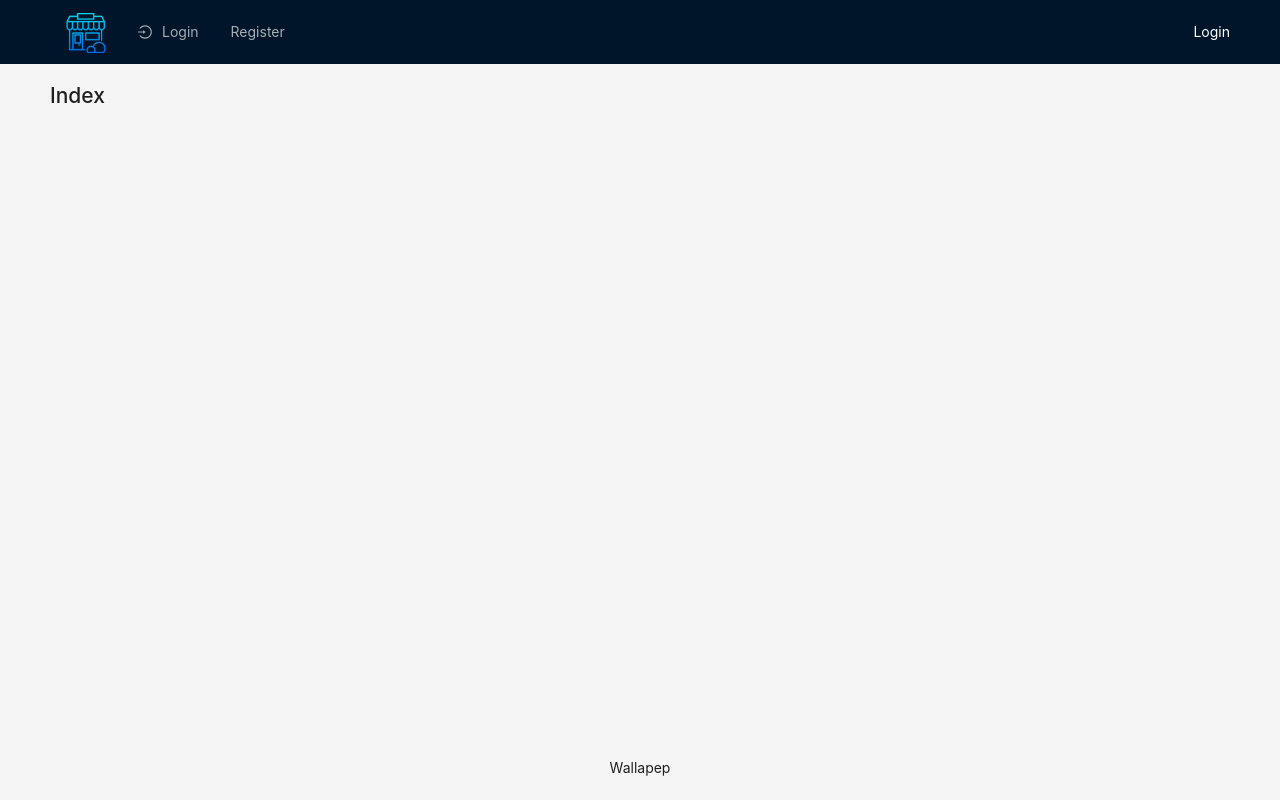
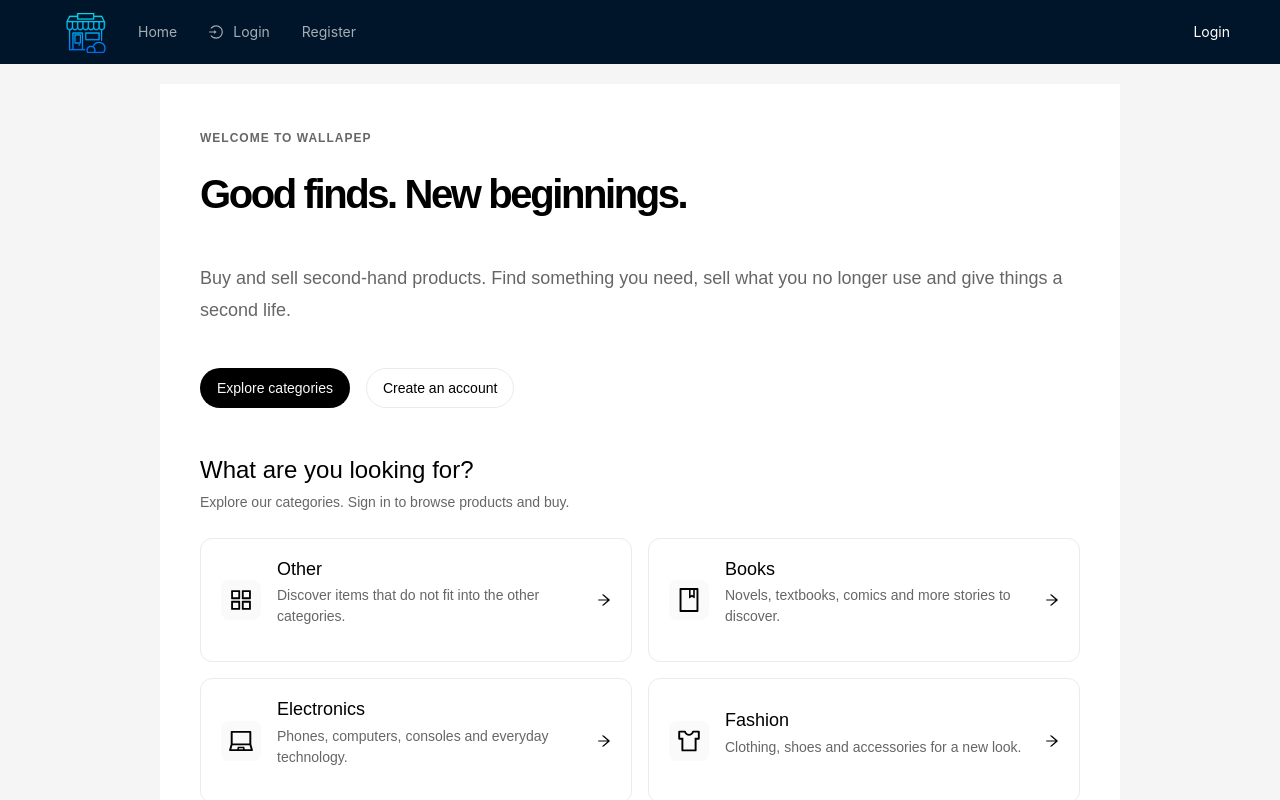
Before and after one commit to manugbd/MIW-DPIU-Wallapep, a Next.js app: page / in a window 1280 px wide. Built offline with nearby package versions, Linux system fonts and the light colour scheme.

Commit message:
Se realiza la pantalla de inicio.

```diff
--- /dev/null
+++ b/src/components/products/CategoryGrid.js
@@ -0,0 +1,51 @@
+import Link from "next/link";
+import {
+  AppstoreOutlined,
+  BookOutlined,
+  LaptopOutlined,
+  SkinOutlined,
+  HomeOutlined,
+  TrophyOutlined,
+  GiftOutlined,
+  ArrowRightOutlined,
+} from "@ant-design/icons";
+import {
+  PRODUCT_CATEGORIES,
+} from "@/models/ProductCategories";
+import styles from "@/styles/Home.module.css";
+
+const CATEGORY_ICONS = {
+  AppstoreOutlined,
+  BookOutlined,
+  LaptopOutlined,
+  SkinOutlined,
+  HomeOutlined,
+  TrophyOutlined,
+  GiftOutlined,
+};
+
+export default function CategoryGrid({ isLoggedIn }) {
+  return (
+    <div className={styles.categories}>
+      {PRODUCT_CATEGORIES.map((category) => {
+        const Icon = CATEGORY_ICONS[category.icon] || AppstoreOutlined;
+        const href = isLoggedIn
+          ? { pathname: "/products", query: { category: category.value } }
+          : "/login";
+
+        return (
+          <Link key={category.value} href={href} className={styles.category}>
+            <span className={styles.icon} aria-hidden="true">
+              <Icon />
+            </span>
+            <div>
+              <h3>{category.label}</h3>
+              <p>{category.description}</p>
+            </div>
+            <ArrowRightOutlined className={styles.arrow} aria-hidden="true" />
+          </Link>
+        );
+      })}
+    </div>
+  );
+}
--- a/src/models/ProductCategories.js
+++ b/src/models/ProductCategories.js
@@ -1,24 +1,67 @@
-export const DEFAULT_PRODUCT_CATEGORY = "Other";
+export const PRODUCT_CATEGORY_MAP = {
+  OTHER: {
+    value: "Other",
+    icon: "AppstoreOutlined",
+    label: "Other",
+    description: "Discover items that do not fit into the other categories.",
+  },
+  BOOKS: {
+    value: "Books",
+    icon: "BookOutlined",
+    label: "Books",
+    description: "Novels, textbooks, comics and more stories to discover.",
+  },
+  ELECTRONICS: {
+    value: "Electronics",
+    icon: "LaptopOutlined",
+    label: "Electronics",
+    description: "Phones, computers, consoles and everyday technology.",
+  },
+  FASHION: {
+    value: "Fashion",
+    icon: "SkinOutlined",
+    label: "Fashion",
+    description: "Clothing, shoes and accessories for a new look.",
+  },
+  HOME: {
+    value: "Home",
+    icon: "HomeOutlined",
+    label: "Home",
+    description: "Furniture, decor and useful things for your home.",
+  },
+  SPORTS: {
+    value: "Sports",
+    icon: "TrophyOutlined",
+    label: "Sports",
+    description: "Equipment and accessories for your next activity.",
+  },
+  TOYS: {
+    value: "Toys",
+    icon: "GiftOutlined",
+    label: "Toys",
+    description: "Games, puzzles and toys ready for more playtime.",
+  },
+};
 
-export const PRODUCT_CATEGORIES = [
-  "Books",
-  "Electronics",
-  "Fashion",
-  "Home",
-  "Other",
-  "Sports",
-  "Toys",
-].sort((first, second) => {
-  if (first === second) return 0;
-  if (first === DEFAULT_PRODUCT_CATEGORY) return -1;
-  if (second === DEFAULT_PRODUCT_CATEGORY) return 1;
-  return first.localeCompare(second, "en");
-});
+export const DEFAULT_PRODUCT_CATEGORY = PRODUCT_CATEGORY_MAP.OTHER.value;
 
-export const PRODUCT_CATEGORY_OPTIONS = PRODUCT_CATEGORIES.map((category) => ({
-  label: category,
-  value: category,
-}));
+export const PRODUCT_CATEGORIES = Object.values(PRODUCT_CATEGORY_MAP).sort(
+  (first, second) => {
+    if (first.value === second.value) return 0;
+    if (first.value === DEFAULT_PRODUCT_CATEGORY) return -1;
+    if (second.value === DEFAULT_PRODUCT_CATEGORY) return 1;
+    return first.label.localeCompare(second.label, "en");
+  },
+);
+
+export const PRODUCT_CATEGORY_OPTIONS = PRODUCT_CATEGORIES.map(
+  ({ label, value }) => ({ label, value }),
+);
 
 export const isProductCategory = (category) =>
-  PRODUCT_CATEGORIES.includes(category);
+  PRODUCT_CATEGORIES.some(({ value }) => value === category);
+
+export const getProductsInCategory = (products, category) =>
+  isProductCategory(category)
+    ? products.filter((product) => product.category === category)
+    : products;
--- a/src/pages/_app.js
+++ b/src/pages/_app.js
@@ -54,13 +54,9 @@ export default function App({ Component, pageProps }) {
             let jsonData = await response.json();
             setLogin(jsonData.activeApiKey)
 
-            if (!jsonData.activeApiKey){
-                router.push("/login")
-            }
             return(jsonData.activeApiKey)
         } else {
             setLogin(false)
-            router.push("/login")
             return (false)
         }
     }
@@ -108,7 +104,8 @@ export default function App({ Component, pageProps }) {
                 <Col xs= {18} sm={19} md={20} lg={21} xl = {22}>
                 {!login &&
                     <Menu theme="dark" mode="horizontal" items={ [
-                        { key:"logo",  label: <img src="/logo.png" width="40" height="40" />},
+                        { key:"logo", label: <Link href="/" aria-label="Wallapep home"><img src="/logo.png" alt="Wallapep" width="40" height="40" /></Link>},
+                        { key:"menuHome", label: <Link href="/">Home</Link>},
                         { key:"menuLogin",  icon: <LoginOutlined/>, label: <Link href="/login">Login</Link>},
                         { key:"menuRegister",  label: <Link href="/register">Register</Link>},
                     ]} >
@@ -116,7 +113,8 @@ export default function App({ Component, pageProps }) {
                 }
                 {login &&
                     <Menu theme="dark" mode="horizontal" items={ [
-                        { key:"logo",  label: <img src="/logo.png" width="40" height="40" />},
+                        { key:"logo", label: <Link href="/" aria-label="Wallapep home"><img src="/logo.png" alt="Wallapep" width="40" height="40" /></Link>},
+                        { key:"menuHome", label: <Link href="/">Home</Link>},
                         { key:"menuProducts",  label: <Link href="/products">Products</Link>},
                         { key:"menuCreateProduct",  label: <Link href="/createProduct">Sell</Link>},
                         { key:"menuMyProduct", label: <Link href="/myProducts">My Products</Link> },
@@ -138,8 +136,8 @@ export default function App({ Component, pageProps }) {
                 </Col>
             </Row>
           </Header>
-          <Content style={{ padding: "20px 50px" }}>
-              <Component {...pageProps} setLogin={setLogin} openNotification={openNotification} />
+          <Content style={{ padding: "20px clamp(16px, 4vw, 50px)" }}>
+              <Component {...pageProps} isLoggedIn={login} setLogin={setLogin} openNotification={openNotification} />
           </Content>
           <Footer style={{ textAlign: "center" }}> Wallapep </Footer>
       </Layout>
--- a/src/pages/index.js
+++ b/src/pages/index.js
@@ -1,8 +1,55 @@
+import Head from "next/head";
+import Link from "next/link";
+import CategoryGrid from "@/components/products/CategoryGrid";
+import styles from "@/styles/Home.module.css";
 
-export default function Home() {
+export default function Home({ isLoggedIn = false }) {
   return (
-    <h2>
-      Index
-    </h2>
+    <main className={styles.page}>
+      <Head>
+        <title>Wallapep | Buy and sell second-hand products</title>
+        <meta
+          name="description"
+          content="Buy and sell second-hand products on Wallapep. Explore categories and give your things a second life."
+        />
+        <link rel="icon" href="/favicon.ico" />
+      </Head>
+
+      <div className={styles.main}>
+        <section className={styles.intro} aria-labelledby="welcome-title">
+          <span className={styles.eyebrow}>WELCOME TO WALLAPEP</span>
+          <h1 id="welcome-title">Good finds. New beginnings.</h1>
+          <p>
+            Buy and sell second-hand products. Find something you need, sell
+            what you no longer use and give things a second life.
+          </p>
+          <div className={styles.ctas}>
+            <a className={styles.primary} href="#categories">
+              Explore categories
+            </a>
+            <Link
+              className={styles.secondary}
+              href={isLoggedIn ? "/createProduct" : "/register"}
+            >
+              {isLoggedIn ? "Sell a product" : "Create an account"}
+            </Link>
+          </div>
+        </section>
+
+        <section
+          id="categories"
+          aria-labelledby="categories-title"
+          className={styles.categorySection}
+        >
+          <h2 id="categories-title">What are you looking for?</h2>
+          <p className={styles.sectionDescription}>
+            {isLoggedIn
+              ? "Choose a category to explore its products."
+              : "Explore our categories. Sign in to browse products and buy."}
+          </p>
+          <CategoryGrid isLoggedIn={isLoggedIn} />
+        </section>
+      </div>
+    </main>
   );
 }
--- a/src/services/productsService.js
+++ b/src/services/productsService.js
@@ -1,4 +1,4 @@
-const productRequest = async (path, options) => {
+const productRequest = async (path, options = {}) => {
   let response;
 
   try {
--- a/src/styles/Home.module.css
+++ b/src/styles/Home.module.css
@@ -9,27 +9,37 @@
   --button-secondary-hover: #f2f2f2;
   --button-secondary-border: #ebebeb;
 
+  width: 100%;
+  max-width: 960px;
+  margin-inline: auto;
   display: flex;
-  min-height: 100vh;
   align-items: center;
   justify-content: center;
-  font-family: var(--font-geist-sans);
+  font-family: var(--font-geist-sans, Arial, Helvetica, sans-serif);
+  color: var(--text-primary);
   background-color: var(--background);
+}
+
+.page p {
+  color: var(--text-secondary);
+}
+
+.page a {
+  color: inherit;
 }
 
 .main {
   display: flex;
-  min-height: 100vh;
   width: 100%;
-  max-width: 800px;
   flex-direction: column;
   align-items: flex-start;
-  justify-content: space-between;
+  gap: 48px;
   background-color: var(--foreground);
-  padding: 120px 60px;
+  padding: 48px 40px;
 }
 
 .intro {
+  width: 100%;
   display: flex;
   flex-direction: column;
   align-items: flex-start;
@@ -38,31 +48,21 @@
 }
 
 .intro h1 {
-  max-width: 320px;
   font-size: 40px;
   font-weight: 600;
   line-height: 48px;
   letter-spacing: -2.4px;
-  text-wrap: balance;
-  color: var(--text-primary);
 }
 
 .intro p {
-  max-width: 440px;
   font-size: 18px;
   line-height: 32px;
-  text-wrap: balance;
-  color: var(--text-secondary);
-}
-
-.intro a {
-  font-weight: 500;
-  color: var(--text-primary);
 }
 
 .ctas {
   display: flex;
   flex-direction: row;
+  flex-wrap: wrap;
   width: 100%;
   max-width: 440px;
   gap: 16px;
@@ -73,7 +73,7 @@
   display: flex;
   justify-content: center;
   align-items: center;
-  height: 40px;
+  min-height: 40px;
   padding: 0 16px;
   border-radius: 128px;
   border: 1px solid transparent;
@@ -83,26 +83,90 @@
   font-weight: 500;
 }
 
-a.primary {
+.ctas .primary {
   background: var(--text-primary);
   color: var(--background);
   gap: 8px;
 }
 
-a.secondary {
+.ctas .secondary {
   border-color: var(--button-secondary-border);
+}
+
+.eyebrow {
+  color: var(--text-secondary);
+  font-size: 12px;
+  font-weight: 600;
+  letter-spacing: 1px;
+}
+
+.categorySection {
+  width: 100%;
+  scroll-margin-top: 24px;
+}
+.categorySection h2 {
+  font-size: 24px;
+  margin-bottom: 8px;
+}
+.sectionDescription {
+  margin-bottom: 24px;
+  line-height: 1.6;
+}
+.categories {
+  display: grid;
+  grid-template-columns: repeat(2, minmax(0, 1fr));
+  gap: 16px;
+}
+.category {
+  display: flex;
+  align-items: center;
+  gap: 16px;
+  padding: 20px;
+  border: 1px solid var(--button-secondary-border);
+  border-radius: 12px;
+  background: var(--foreground);
+}
+.icon {
+  display: grid;
+  place-items: center;
+  flex: 0 0 40px;
+  height: 40px;
+  font-size: 24px;
+  background: var(--background);
+  border-radius: 8px;
+}
+.category h3 {
+  font-size: 18px;
+  margin-bottom: 6px;
+}
+.category p {
+  font-size: 14px;
+  line-height: 1.5;
+}
+.arrow {
+  margin-left: auto;
+  flex-shrink: 0;
+}
+.category:focus-visible,
+.ctas a:focus-visible {
+  outline: 2px solid var(--text-primary);
+  outline-offset: 4px;
 }
 
 /* Enable hover only on non-touch devices */
 @media (hover: hover) and (pointer: fine) {
-  a.primary:hover {
+  .ctas .primary:hover {
     background: var(--button-primary-hover);
     border-color: transparent;
   }
 
-  a.secondary:hover {
+  .ctas .secondary:hover {
     background: var(--button-secondary-hover);
     border-color: transparent;
+  }
+
+  .category:hover {
+    border-color: var(--text-secondary);
   }
 }
 
@@ -110,32 +174,21 @@ a.secondary {
   .main {
     padding: 48px 24px;
   }
-
   .intro {
     gap: 16px;
   }
-
   .intro h1 {
     font-size: 32px;
     line-height: 40px;
     letter-spacing: -1.92px;
   }
+  .categories {
+    grid-template-columns: minmax(0, 1fr);
+  }
 }
 
-@media (prefers-color-scheme: dark) {
-  .logo {
-    filter: invert();
-  }
-
-  .page {
-    --background: #000;
-    --foreground: #000;
-
-    --text-primary: #ededed;
-    --text-secondary: #999;
-
-    --button-primary-hover: #ccc;
-    --button-secondary-hover: #1a1a1a;
-    --button-secondary-border: #1a1a1a;
+@media (prefers-reduced-motion: reduce) {
+  .ctas a {
+    transition: none;
   }
 }
```
